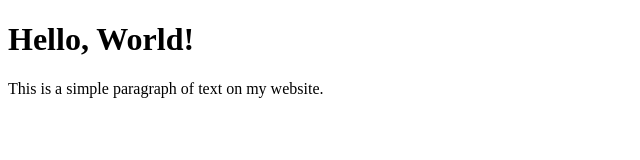
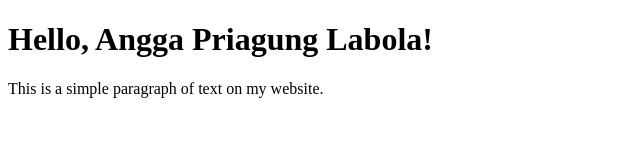
Before and after one commit to Angga-Labola/Angga-Labola.github.io, a plain HTML site: page index.html in a window 1280 px wide. Shown: the whole page, without its empty margins (0-640 px from the left). Drawn offline with Linux system fonts and the light colour scheme.

Commit message:
2nd commit

```diff
--- a/index.html
+++ b/index.html
@@ -7,7 +7,7 @@
 </head>
 <body>
 
-    <h1>Hello, World!</h1>
+    <h1>Hello, Angga Priagung Labola!</h1>
     <p>This is a simple paragraph of text on my website.</p>
 
 </body>
```
Also changed, not shown: google5f68dac268d1c8e7.html (added, +1 -0 lines).
